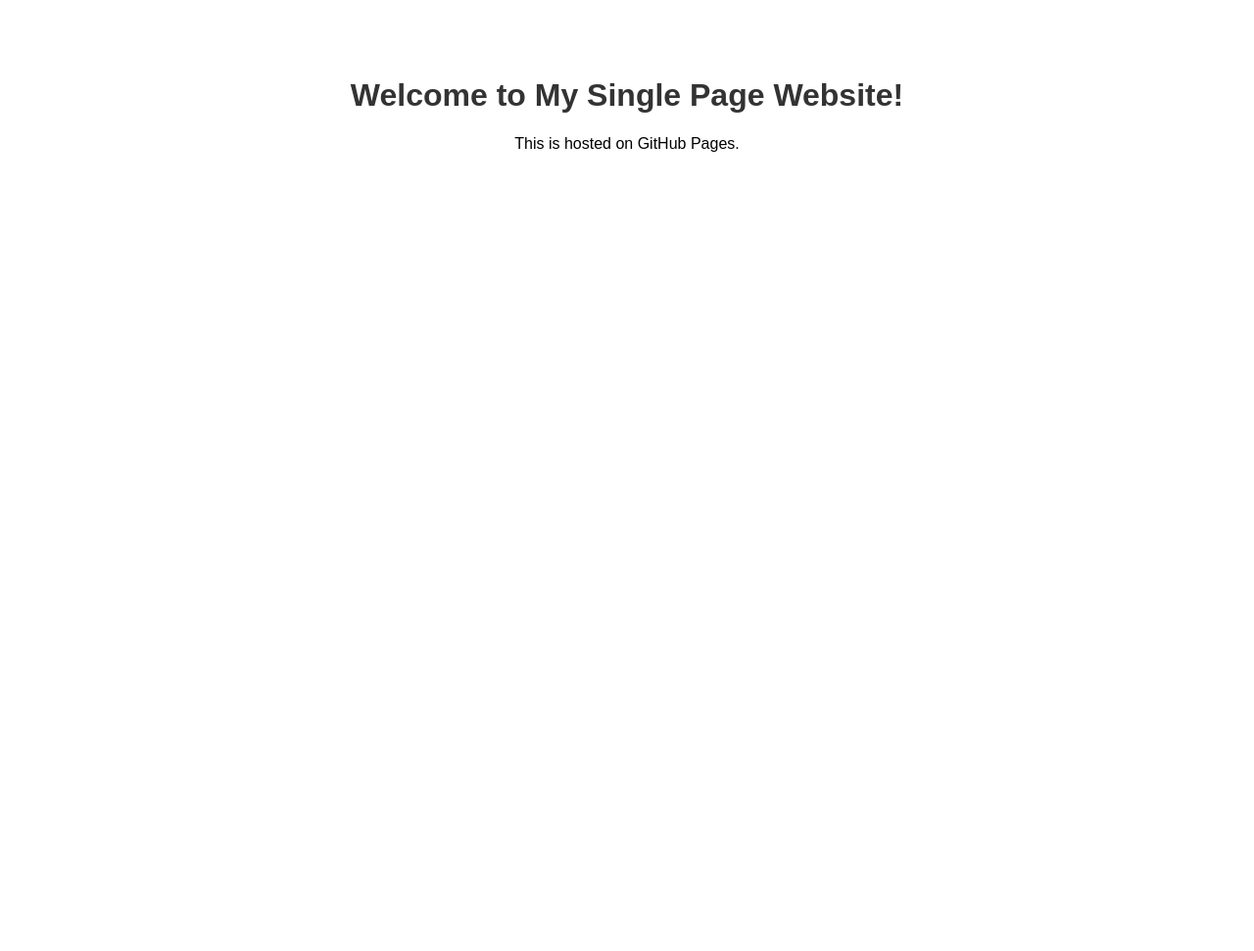
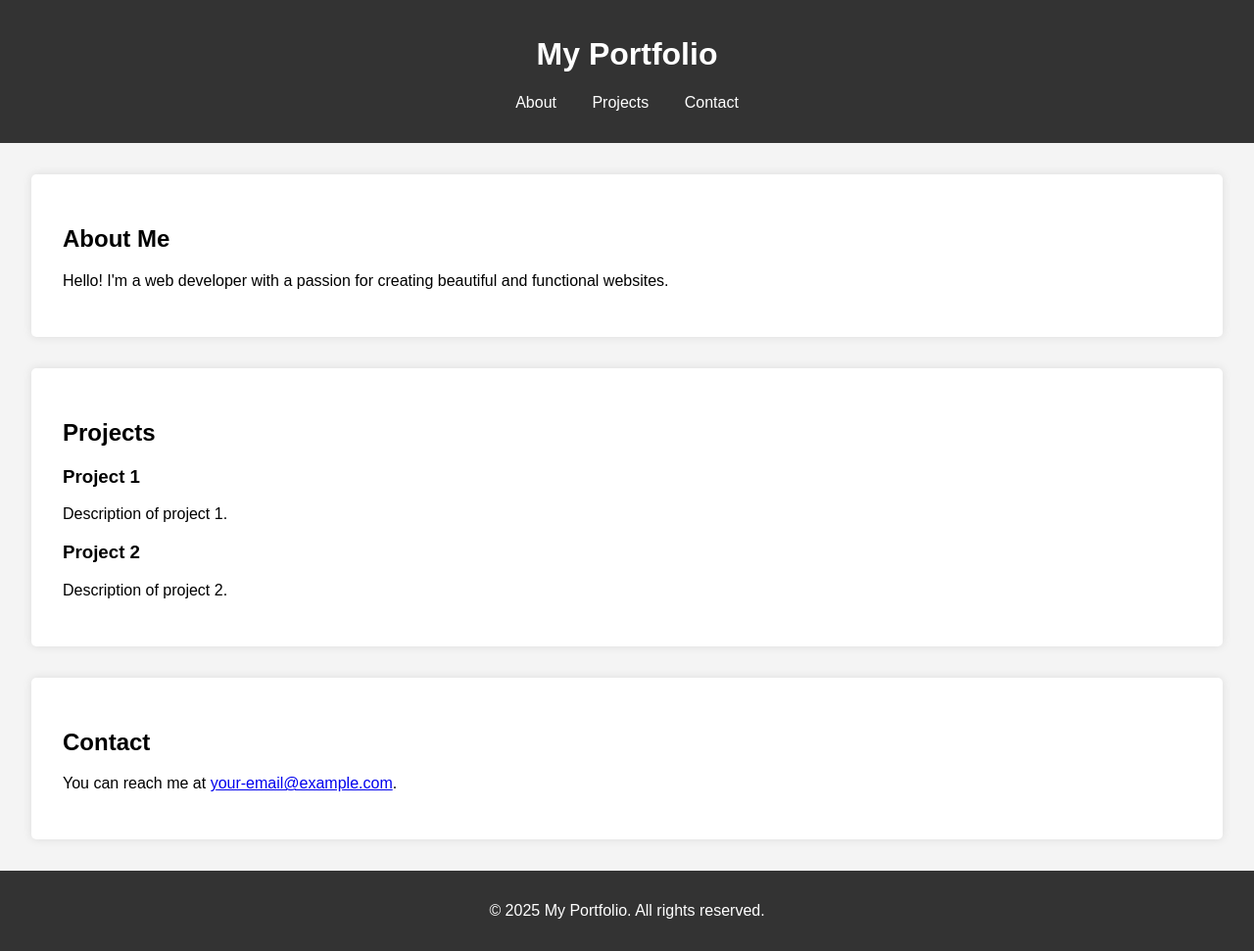
Before and after one commit to ajmalpgs/ajmalpgs.github.io, a plain HTML site: page index.html in a window 1280 px wide. Shown: the whole page at 98% size. Before the commit the page ends 800 px from the top, so only its background shows below. Drawn offline with Linux system fonts and the light colour scheme.

Commit message:
new updates

```diff
--- a/index.html
+++ b/index.html
@@ -3,20 +3,47 @@
 <head>
     <meta charset="UTF-8">
     <meta name="viewport" content="width=device-width, initial-scale=1.0">
-    <title>My Single Page Website</title>
-    <style>
-        body {
-            font-family: Arial, sans-serif;
-            text-align: center;
-            padding: 50px;
-        }
-        h1 {
-            color: #333;
-        }
-    </style>
+    <title>My Portfolio</title>
+    <link rel="stylesheet" href="styles.css">
 </head>
 <body>
-    <h1>Welcome to My Single Page Website!</h1>
-    <p>This is hosted on GitHub Pages.</p>
+    <header>
+        <h1>My Portfolio</h1>
+        <nav>
+            <ul>
+                <li><a href="#about">About</a></li>
+                <li><a href="#projects">Projects</a></li>
+                <li><a href="#contact">Contact</a></li>
+            </ul>
+        </nav>
+    </header>
+
+    <section id="about">
+        <h2>About Me</h2>
+        <p>Hello! I'm a web developer with a passion for creating beautiful and functional websites.</p>
+    </section>
+
+    <section id="projects">
+        <h2>Projects</h2>
+        <div class="project">
+            <h3>Project 1</h3>
+            <p>Description of project 1.</p>
+        </div>
+        <div class="project">
+            <h3>Project 2</h3>
+            <p>Description of project 2.</p>
+        </div>
+    </section>
+
+    <section id="contact">
+        <h2>Contact</h2>
+        <p>You can reach me at <a href="mailto:your-email@example.com">your-email@example.com</a>.</p>
+    </section>
+
+    <footer>
+        <p>&copy; 2025 My Portfolio. All rights reserved.</p>
+    </footer>
+
+    <script src="scripts.js"></script>
 </body>
 </html>
--- /dev/null
+++ b/styles.css
@@ -0,0 +1,43 @@
+body {
+    font-family: Arial, sans-serif;
+    margin: 0;
+    padding: 0;
+    background-color: #f4f4f4;
+}
+
+header {
+    background-color: #333;
+    color: white;
+    padding: 1rem 0;
+    text-align: center;
+}
+
+header nav ul {
+    list-style: none;
+    padding: 0;
+}
+
+header nav ul li {
+    display: inline;
+    margin: 0 1rem;
+}
+
+header nav ul li a {
+    color: white;
+    text-decoration: none;
+}
+
+section {
+    padding: 2rem;
+    margin: 2rem;
+    background-color: white;
+    border-radius: 5px;
+    box-shadow: 0 0 10px rgba(0, 0, 0, 0.1);
+}
+
+footer {
+    text-align: center;
+    padding: 1rem 0;
+    background-color: #333;
+    color: white;
+}
```
